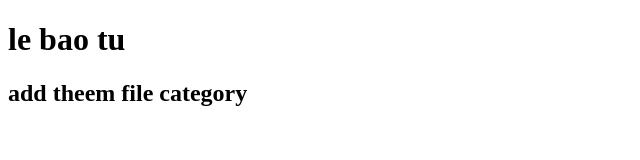
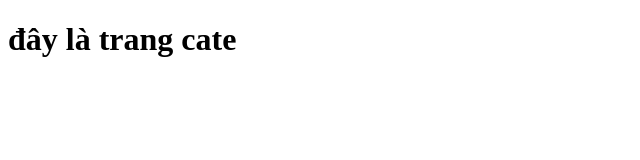
Before and after one commit to le-bao-tu/html-css-f8, a plain HTML site: page cate.html in a window 1280 px wide. Shown: the whole page, without its empty margins (0-640 px from the left). Drawn offline with Linux system fonts and the light colour scheme.

Commit message:
add file cate

```diff
--- a/home.html
+++ b/cate.html
@@ -7,7 +7,6 @@
     <title>Document</title>
 </head>
 <body>
-    <h1>le bao tu</h1>
-    <h2>add theem file category</h2>
+    <h1>đây là trang cate </h1>
 </body>
 </html>
```
